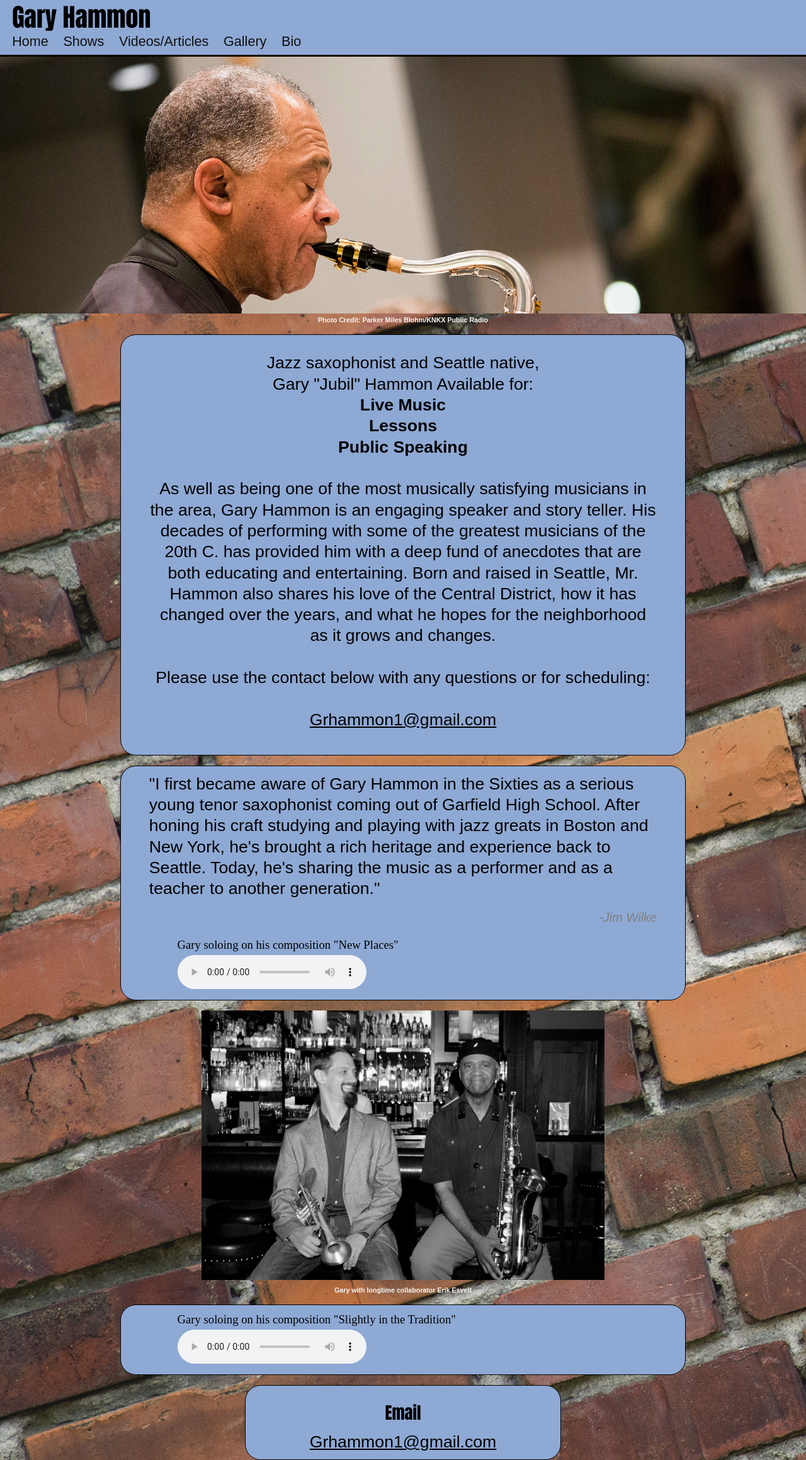
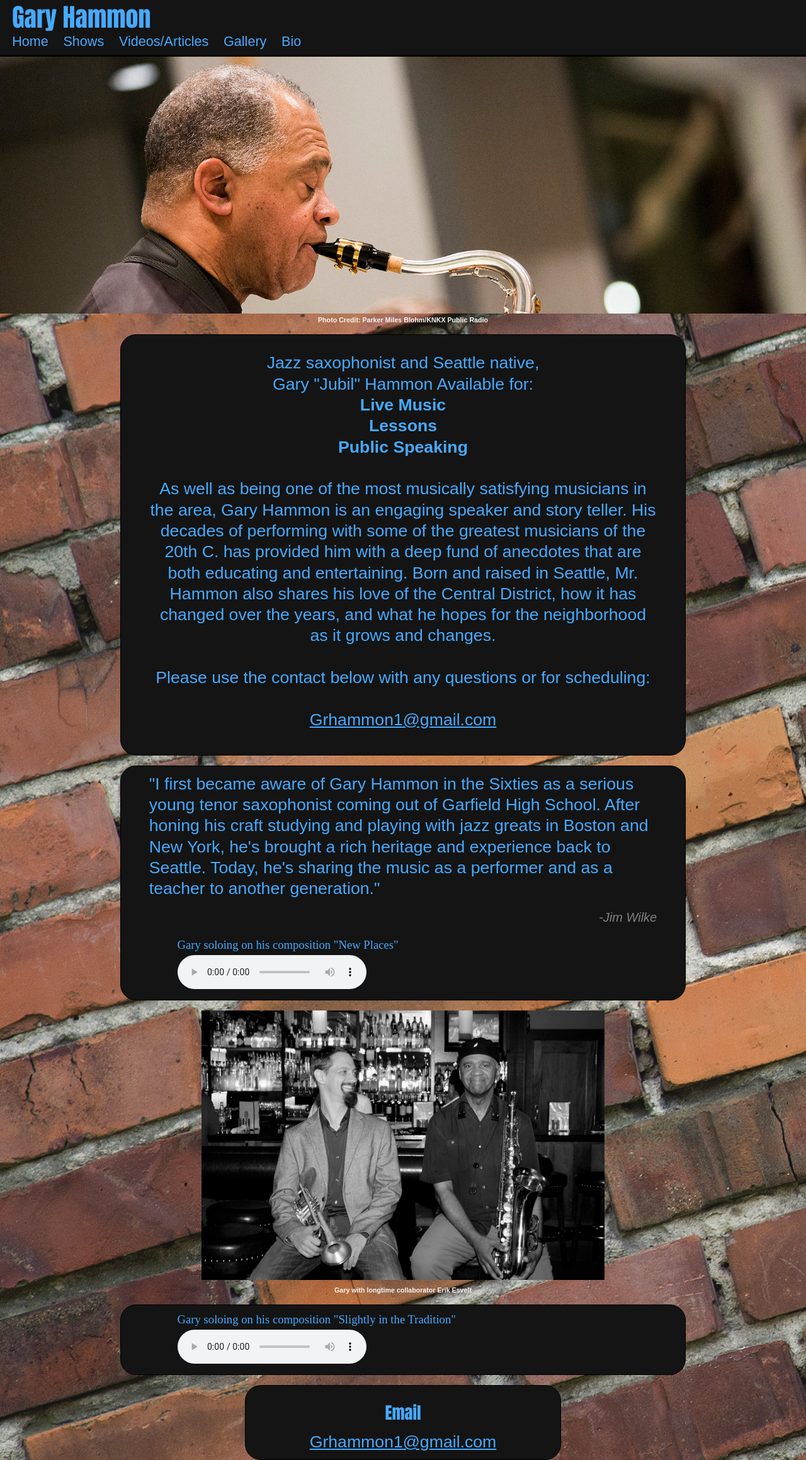
Before and after one commit to kris3579/Hammond-Website, a Node server app: page / in a window 1280 px wide. Shown: the whole page at 63% size. Run offline with Node 20, Linux system fonts and the light colour scheme; some web fonts are replaced.

Commit message:
new-colors

```diff
--- a/public/styles/base.css
+++ b/public/styles/base.css
@@ -4,7 +4,7 @@ html {
 }
 
 body {
-  color: black;
+  color: rgb(70, 170, 255);
   position: relative;
   font-family: 'Abadi MT Condensed Light', sans-serif;
 }
@@ -36,7 +36,7 @@ figcaption {
 }
 
 a {
-  color: black;
+  color: rgb(70, 170, 255);
 }
 
 p {
@@ -58,18 +58,18 @@ nav {
   display: inline;
   border: none;
   font-size: 1.35em;
-  color: #111111;
+  color: rgb(70, 170, 255);
   text-decoration: none;
 }
 
 .links:visited {
-  color: #111111;
+  color: rgb(70, 170, 255);
 }
 
 #headerBox {
   position: sticky;
   top: 0;
-  background-color: rgb(142, 169, 212);
+  background-color: rgb(20, 20, 20);
   clear: both;
   z-index: 1000;
 }
@@ -124,7 +124,7 @@ nav {
   width: 66vw;
   padding: 1.5vh 2vw;
   margin: 2vh auto;
-  background-color: rgb(142, 169, 212);
+  background-color: rgb(20, 20, 20);
   border: 1.5px solid black;
   border-radius: 25px;
 }
@@ -134,7 +134,7 @@ nav {
   margin: 0 auto;
   width: 35vw;
   padding: 1.5vh 2vw;
-  background-color: rgb(142, 169, 212);
+  background-color: rgb(20, 20, 20);
   border: 1.5px solid black;
   border-radius: 25px;
 }
@@ -153,7 +153,7 @@ nav {
   height: 100%;
   width: 30vw;
   float: right;
-  background-color: rgb(142, 169, 212);
+  background-color: rgb(20, 20, 20);
   margin-top: 1vh;
   padding-top: 2vh;
   border: 1.5px solid black;
@@ -251,13 +251,13 @@ nav {
 }
 
 .aboutP {
-  color: black;
+  color: rgb(70, 170, 255);
 }
 
 .aboutDiv {
   width: 66vw;
   margin: 2vh 1vw 0vh 1vw;
-  background-color: rgb(142, 169, 212);
+  background-color: rgb(20, 20, 20);
   border: 1.5px solid black;
   border-radius: 25px;
 }
```
